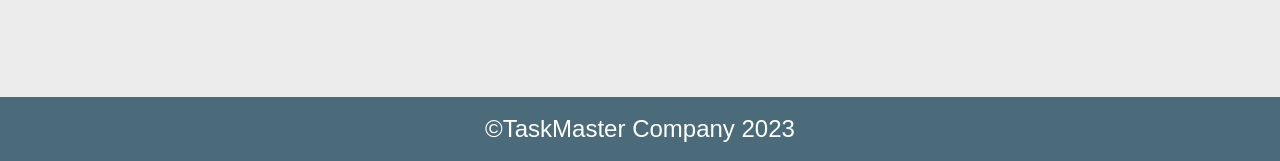
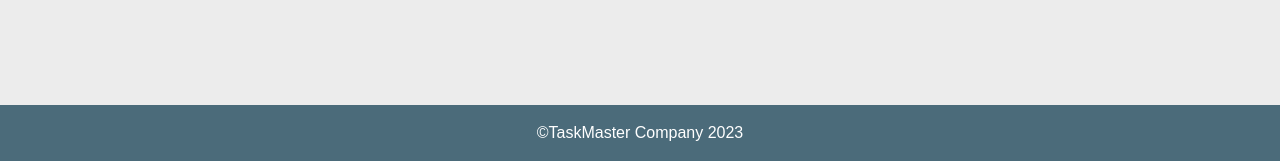
Before and after one commit to K4Lok/task-master-trello-like-web-app, a PHP site: page / in a window 1280 px wide. Shown: the part 639-800 px from the top of the page. Run offline with PHP 8.4, Linux system fonts and the light colour scheme.

Commit message:
style: fix footer p tag on specificity issue

```diff
--- a/frontend/public/styles/landing.css
+++ b/frontend/public/styles/landing.css
@@ -20,7 +20,7 @@ h1 {
     z-index: 2;
 }
 
-p {
+.container p {
     font-size: 1.5rem;
     z-index: 2;
 }
```
